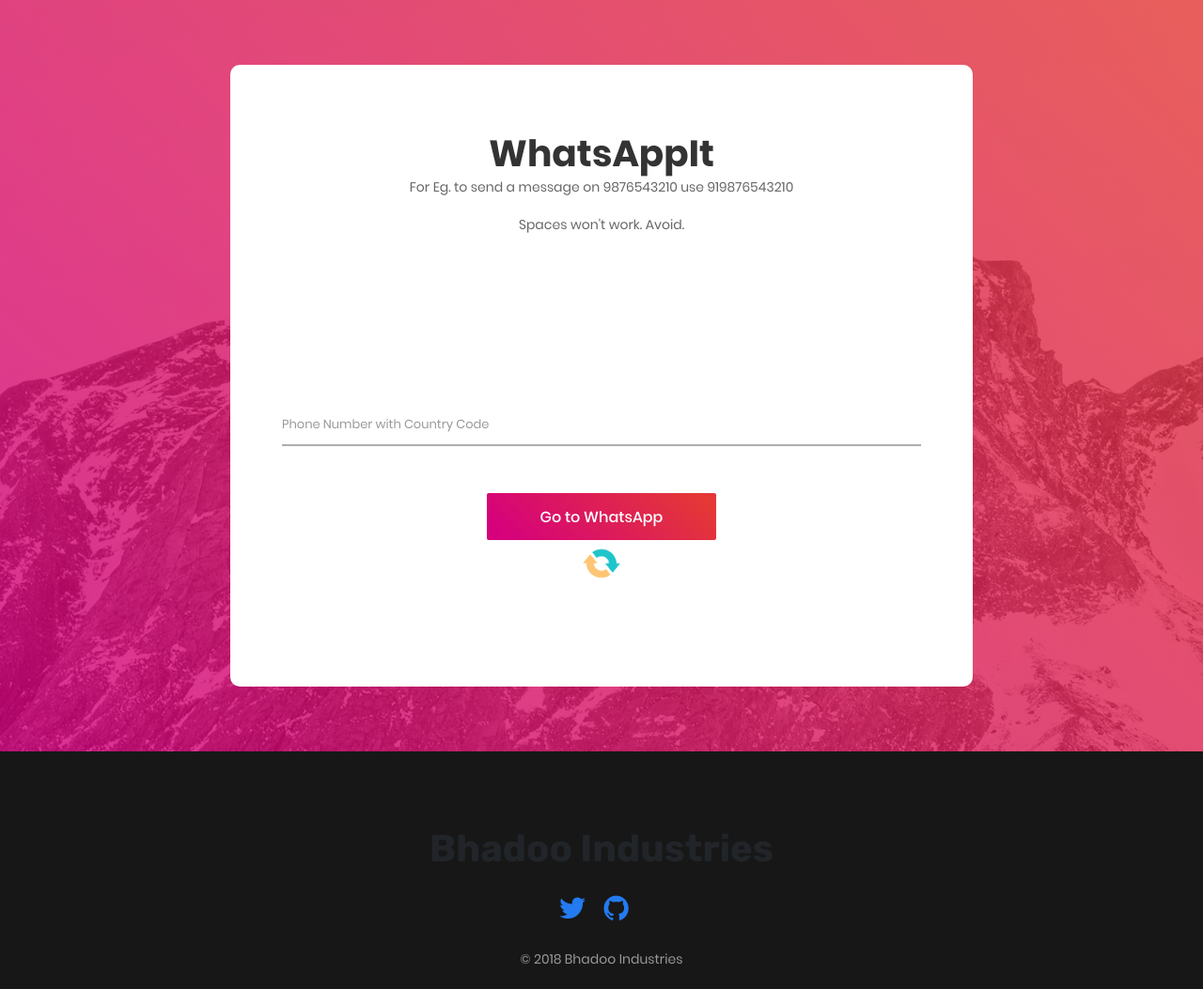
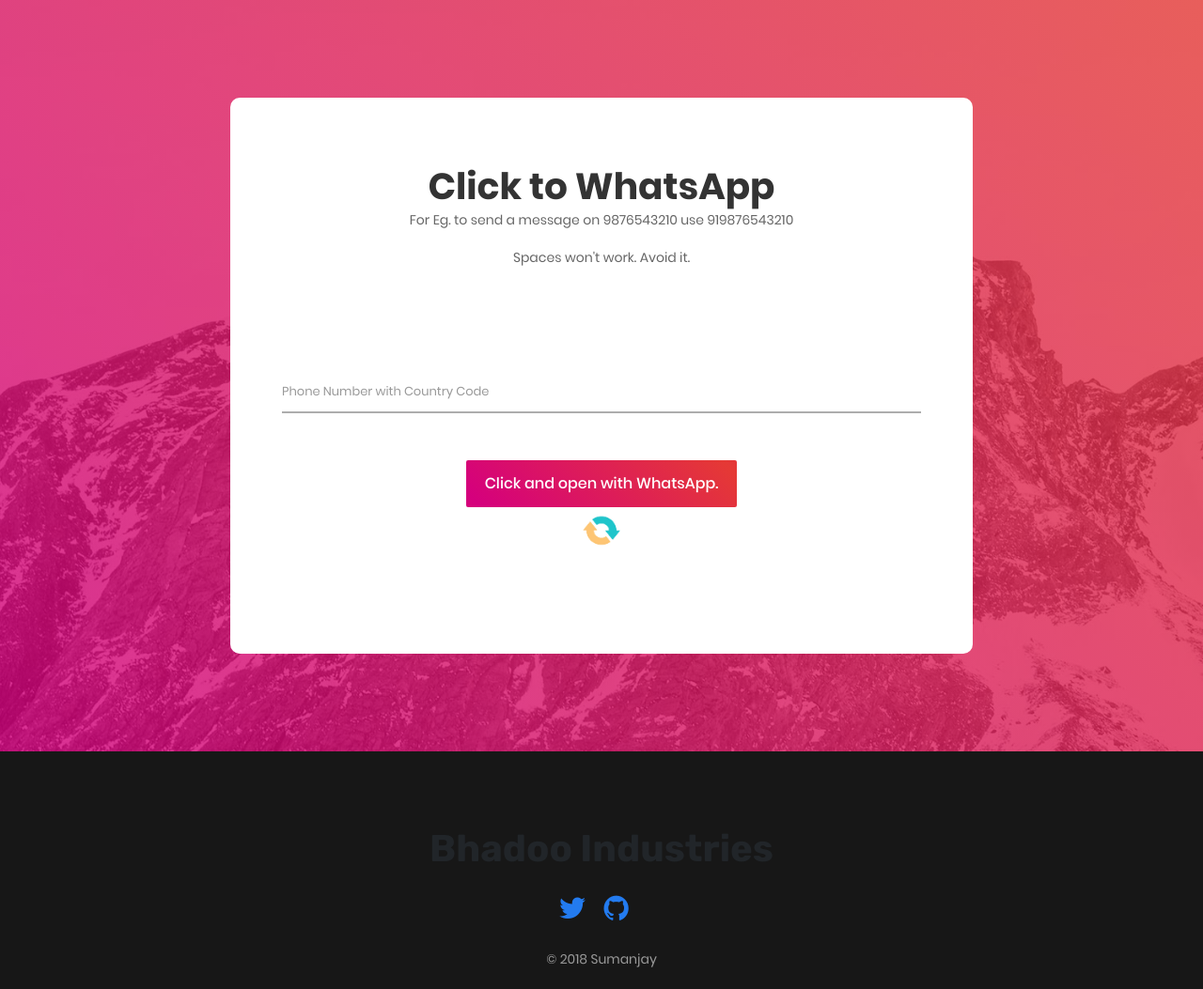
Before and after one commit to cyberboysumanjay/click2whatsapp, a plain HTML site: page index.html in a window 1280 px wide. Shown: the whole page at 94% size. Drawn offline with nearby package versions, Linux system fonts and the light colour scheme.

Commit message:
Updated Index

```diff
--- a/index.html
+++ b/index.html
@@ -1,7 +1,7 @@
 <!DOCTYPE html>
 <html lang="en">
 <head>
-	<title>Number to WhatsApp</title>
+	<title>Click to WhatsApp</title>
 	<meta charset="UTF-8">
 	<meta name="viewport" content="width=device-width, initial-scale=1">
 	<link rel="icon" type="image/png" href="images/icons/favicon.ico"/>
@@ -18,7 +18,7 @@
         <meta name="description" content="No need to save temporary numbers on your device, just enter number and open chat in WhatsApp.">
         <meta property="og:title" content="Number to WhatsApp">
         <meta property="og:type" content="website">
-        <meta property="og:url" content="https://numbertowhatsapp.bhadoo.net">
+        <meta property="og:url" content="http://sumanjay.me/click2whatsapp">
         <meta property="og:description" content="No need to save temporary numbers on your device, just enter number and open chat in WhatsApp.">
         <meta property="og:image" content="https://numbertowhatsapp.bhadoo.net/featured.jpg">
         <meta property="og:image:alt" content="Number to WhatsApp">
@@ -39,18 +39,10 @@
 			<div class="wrap-contact2">
 				<form class="contact2-form" action="//api.whatsapp.com/send">
 					<span class="contact2-form-title">
-						WhatsAppIt
+						Click to WhatsApp
                                         <p>For Eg. to send a message on 9876543210 use 919876543210</p>
-                                        <p>Spaces won't work. Avoid.</p>
-<script async src="//pagead2.googlesyndication.com/pagead/js/adsbygoogle.js"></script>
-<!-- WhatsAppIt -->
-<ins class="adsbygoogle"
-     style="display:inline-block;width:234px;height:60px"
-     data-ad-client="ca-pub-5435553179213419"
-     data-ad-slot="6159907806"></ins>
-<script>
-(adsbygoogle = window.adsbygoogle || []).push({});
-</script>
+                                        <p>Spaces won't work. Avoid it.</p>
+
 					</span>
 
 					<div class="wrap-input2 validate-input">
@@ -62,7 +54,7 @@
 						<div class="wrap-contact2-form-btn">
 							<div class="contact2-form-bgbtn"></div>
 							<button class="contact2-form-btn">
-								Go to WhatsApp
+								Click and open with WhatsApp.
 							</button>
 						</div>
 					</div>
@@ -98,12 +90,12 @@
                     <div class="col-md-6 offset-md-3 col-sm-8 offset-sm-2 col-xs-12 text-center wow fadeIn">
                         <h1>Bhadoo Industries</h1>
                         <p class="mt-4">
-                            <a href="https://www.twitter.com/PBGWorldWide" target="_blank"><em class="ion-social-twitter text-twitter-alt icon-sm mr-3"></em></a>
-                            <a href="https://github.com/ParveenBhadooOfficial" target="_blank"><em class="ion-social-github text-facebook-alt icon-sm mr-3"></em></a>
+                            <a href="https://www.twitter.com/cyberboysj" target="_blank"><em class="ion-social-twitter text-twitter-alt icon-sm mr-3"></em></a>
+                            <a href="https://github.com/cyberboysumanjay" target="_blank"><em class="ion-social-github text-facebook-alt icon-sm mr-3"></em></a>
 
                         </p>
                         <p class="pt-2 text-muted" >
-                            &copy; 2018 Bhadoo Industries
+                            &copy; 2018 Sumanjay
                         </p>
                     </div>
                 </div>
```
